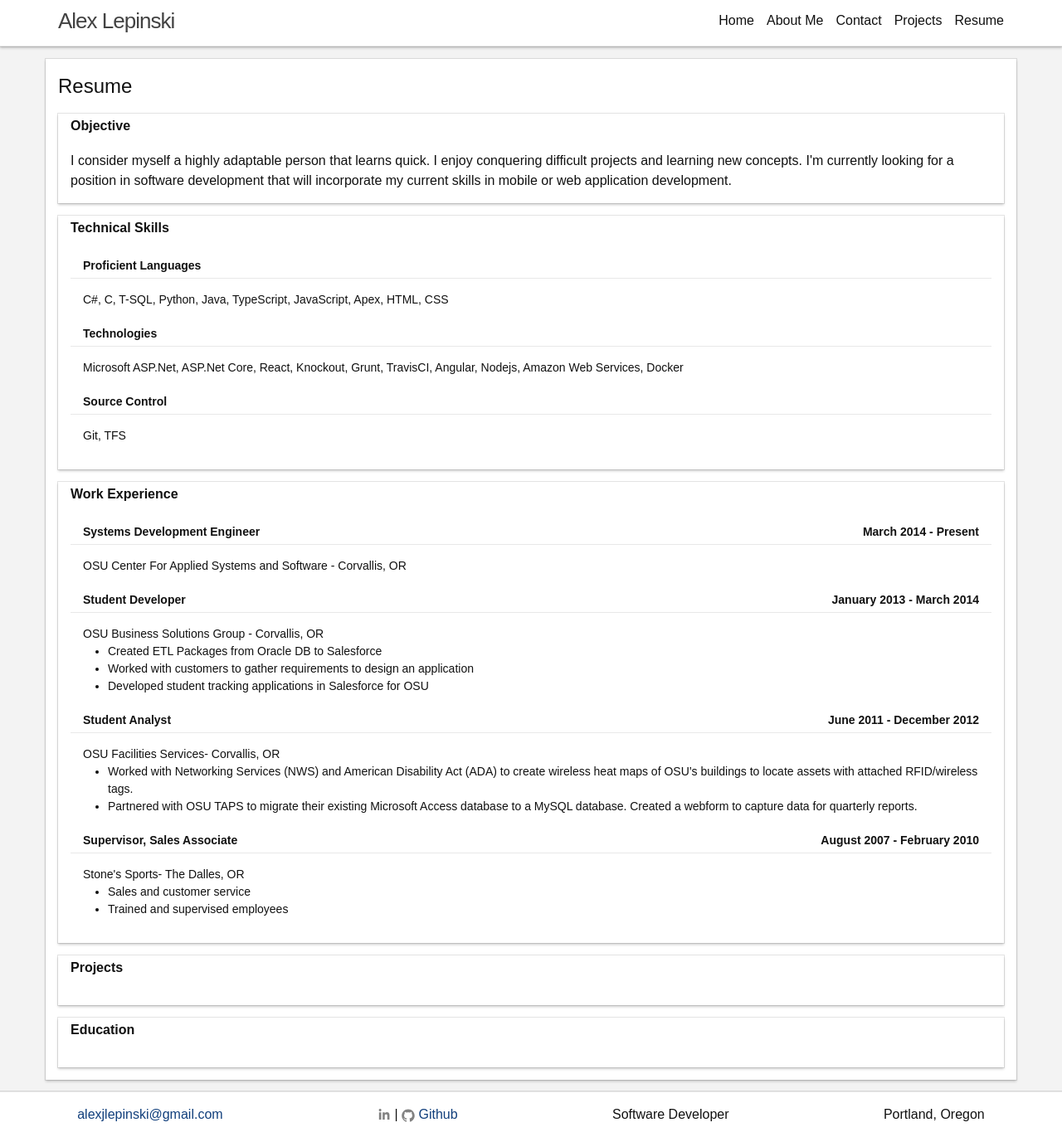
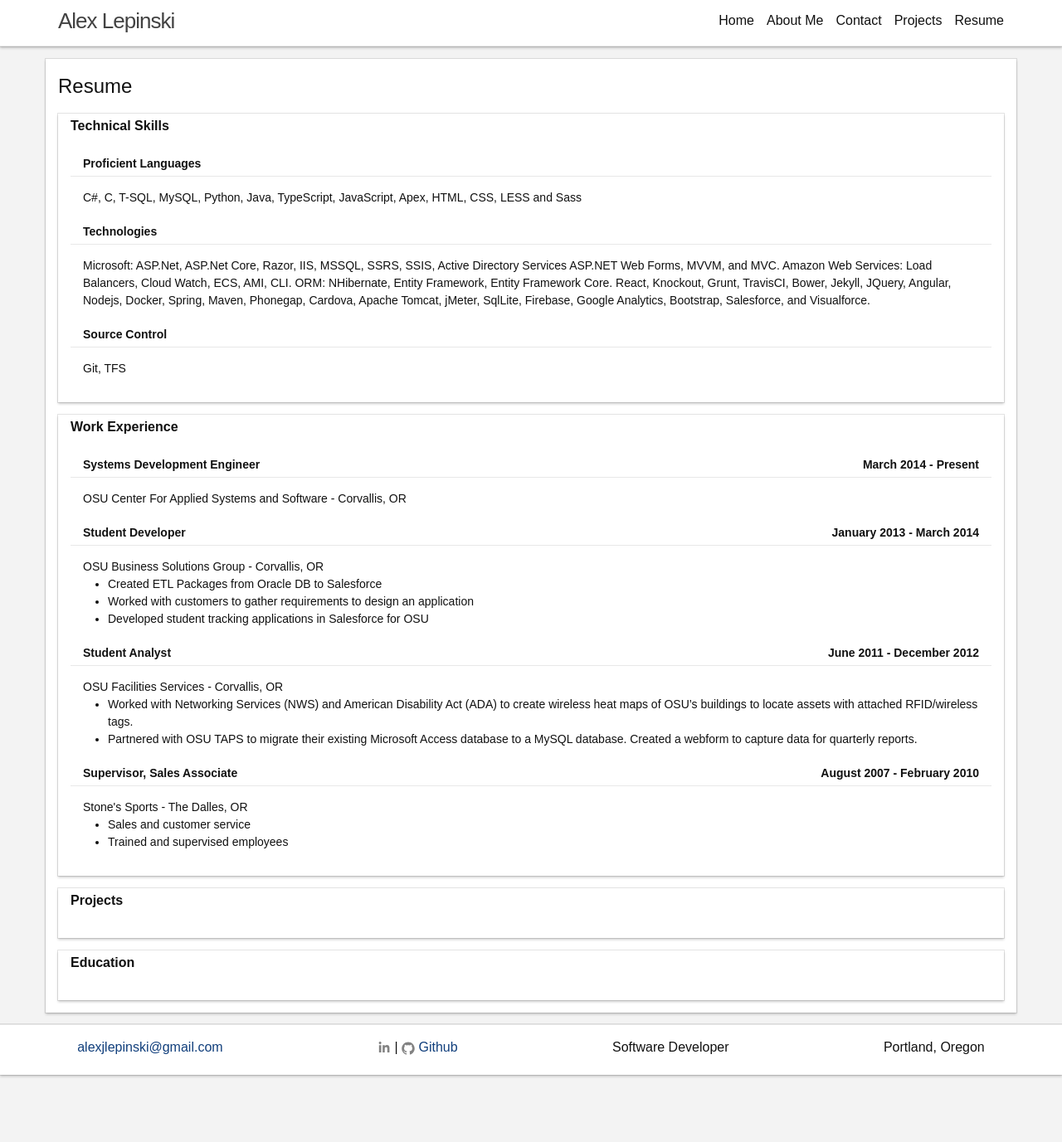
Before and after one commit to alexlepinski/alexlepinski.github.io, a Jekyll site: the page built from resume.html, in a window 1280 px wide. Shown: the whole page at 83% size. Built offline with Jekyll 4.4.1, drawn with Linux system fonts in a browser that asks for light colours.

Commit message:
added more skills and tech

```diff
--- a/resume.html
+++ b/resume.html
@@ -5,20 +5,6 @@
 header: Resume
 ---
 <div class="projects-container">
-
-    <div class="objective">
-        <div class="section">
-            <div class="header">
-                Objective
-            </div>
-            <div class="body">
-                I consider myself a highly adaptable person that learns quick. I enjoy conquering difficult projects and
-                learning new concepts. I'm currently looking for a position in software development that will incorporate my current skills in mobile
-                or web application development.
-            </div>
-        </div>
-    </div>
-
     <div class="technical-skills">
         <div class="section">
             <div class="header">
@@ -30,7 +16,8 @@
                         Proficient Languages
                     </div>
                     <div class="body">
-                        C#, C, T-SQL, Python, Java, TypeScript, JavaScript, Apex, HTML, CSS
+                        C#, C, T-SQL, MySQL, Python, Java, TypeScript, JavaScript, Apex, HTML, CSS,
+                        LESS and Sass
                     </div>
                 </div>
                 <div class="subsection">
@@ -38,8 +25,17 @@
                        Technologies
                     </div>
                     <div class="body">
-                         Microsoft ASP.Net, ASP.Net Core, React, Knockout, Grunt, TravisCI,
-                         Angular, Nodejs, Amazon Web Services, Docker
+                         Microsoft: ASP.Net, ASP.Net Core, Razor, IIS, MSSQL, SSRS, SSIS, Active Directory Services
+                         ASP.NET Web Forms, MVVM, and MVC.
+
+                         Amazon Web Services: Load Balancers, Cloud Watch, ECS, AMI, CLI.
+
+                         ORM: NHibernate, Entity Framework, Entity Framework Core.
+
+                         React, Knockout, Grunt, TravisCI, Bower, Jekyll, JQuery,
+                         Angular, Nodejs, Docker, Spring, Maven, Phonegap, Cardova, Apache Tomcat,
+                         jMeter, SqlLite, Firebase, Google Analytics, Bootstrap, Salesforce, and Visualforce.
+
                     </div>
                 </div>
                 <div class="subsection">
@@ -94,7 +90,7 @@
                         <div class="dates">June 2011 - December 2012</div>
                     </div>
                     <div class="body">
-                         <div class="body-title">OSU Facilities Services- Corvallis, OR</div>
+                         <div class="body-title">OSU Facilities Services - Corvallis, OR</div>
                         <ul>
                             <li>Worked with Networking Services (NWS) and American Disability Act (ADA) to create
                                 wireless heat maps of OSU’s buildings to locate assets with attached RFID/wireless tags.</li>
@@ -109,7 +105,7 @@
                         <div class="dates">August 2007 - February 2010</div>
                     </div>
                     <div class="body">
-                         <div class="body-title">Stone's Sports- The Dalles, OR</div>
+                         <div class="body-title">Stone's Sports - The Dalles, OR</div>
                         <ul>
                             <li>Sales and customer service</li>
                             <li>Trained and supervised employees</li>
```
Also changed, not shown: projects.html (+7 -7 lines).
